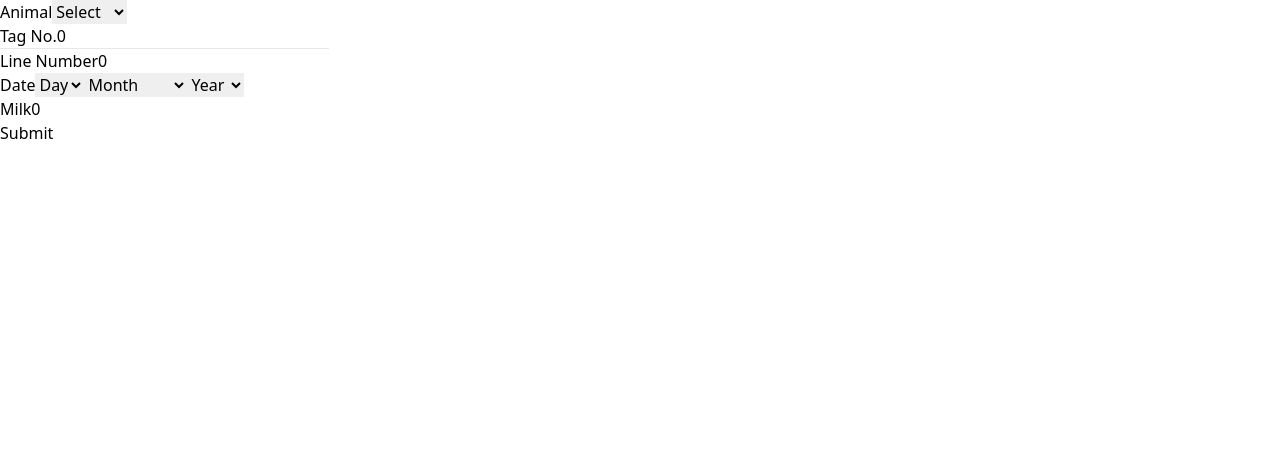
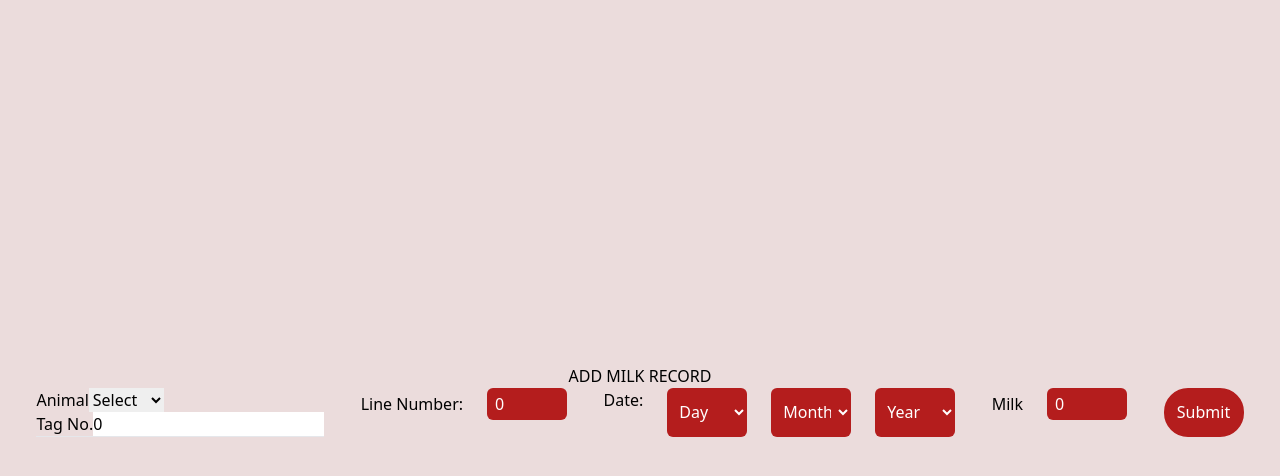
Before and after one commit to Adarshb2000/Dairy, a React (Vite) app in the folder Frontend/: page /add-milk in a window 1280 px wide. Shown: the top 476 px of the page. Built offline with nearby package versions, Linux system fonts and the light colour scheme.

Commit message:
still css

```diff
--- a/Frontend/package.json
+++ b/Frontend/package.json
@@ -24,7 +24,7 @@
     "tailwindcss": "^3.0.18"
   },
   "scripts": {
-    "dev": "parcel src/index.html",
+    "dev": "parcel src/index.html --host 192.168.1.65",
     "format": "prettier --write \"src/**/*.{js,jsx}\"",
     "lint": "eslint \"src/**/*.{js,jsx}\" --quiet"
   },
--- a/Frontend/src/AddDiseaseRecord.js
+++ b/Frontend/src/AddDiseaseRecord.js
@@ -1,4 +1,4 @@
-import DiseaseForm from './diseaseForm'
+import DiseaseForm from './DiseaseForm'
 
 const AddDiseaseRecord = () => {
   return (
--- a/Frontend/src/AddMilkRecord.js
+++ b/Frontend/src/AddMilkRecord.js
@@ -1,99 +1,11 @@
-import { useNavigate, useParams } from 'react-router-dom'
-import { useState } from 'react'
-import SelectElement from './SelectElement'
-import DateElement from './DateElement'
-import { logDetails, objectForSubmission } from './Helper'
-import { DataBaseError, TokenError } from './CustomErrors'
+import MilkForm from './MilkForm'
 
 const AddMilkRecord = () => {
-  const parameters = useParams()
-  const [lineNumber, setLineNumber] = useState(0)
-  const [milk, setMilk] = useState(0)
-  const [animal, setAnimal] = useState(parameters.animal || '')
-  const navigate = useNavigate()
-  const [tag, setTag] = useState(parameters.tag || 0)
-  const [loading, setLoading] = useState(false)
-  const formSubmission = async (e) => {
-    e.preventDefault()
-    setLoading(true)
-    try {
-      const res = await logDetails(
-        `/add-milk/${animal}/${tag}`,
-        objectForSubmission(e.target)
-      )
-      window.location.reload()
-    } catch (e) {
-      if (e instanceof TokenError) {
-        alert('not logged in')
-        logout(navigate)
-      } else if (e instanceof DataBaseError) {
-        alert('No such record found')
-        navigate(`/new-record/${animal}/${tag}`, { replace: true })
-      }
-    }
-  }
-  return loading ? (
-    <>Loading...</>
-  ) : (
-    <div>
-      <form onSubmit={formSubmission}>
-        {Object.keys(parameters).length === 0 ? (
-          <div>
-            <SelectElement
-              label="Animal"
-              name="animal"
-              defaultValue={''}
-              options={[
-                ['Cow', 'cow'],
-                ['Buffalo', 'buffalo'],
-              ]}
-            />
-            <label htmlFor="tag">
-              Tag No.
-              <input
-                onChange={(e) => setTag(e.target.value)}
-                value={tag}
-                id="tag"
-                name="tag"
-                type="number"
-              />
-            </label>
-            <hr />
-          </div>
-        ) : (
-          <></>
-        )}
-        <label htmlFor="lineNumber">
-          {' '}
-          Line Number
-          <input
-            type="number"
-            value={lineNumber}
-            name="lineNumber"
-            step={1}
-            min={0}
-            onChange={({ target }) => setLineNumber(target.value)}
-          />
-        </label>
-        <br />
-        <DateElement label="Date" name="date" />
-        <label htmlFor="milk">
-          {' '}
-          Milk
-          <input
-            type="number"
-            value={milk}
-            name="milk"
-            step={0.25}
-            min={0}
-            onChange={({ target: { value } }) => setMilk(value)}
-          />
-        </label>
-        <br />
-        <button type="submit"> Submit </button>
-      </form>
+  return (
+    <div className="wrapper">
+      <h1>ADD MILK RECORD</h1>
+      <MilkForm />
     </div>
   )
 }
-
 export default AddMilkRecord
--- a/Frontend/src/Helper.js
+++ b/Frontend/src/Helper.js
@@ -27,6 +27,10 @@ const objectForSubmission = (form, obj = {}) => {
   return Object.assign(
     Object.fromEntries(
       Array.from(form.getElementsByTagName('input')).map((element) => {
+        if (element.required) {
+          if (element.value === '' || element.value === '0')
+            throw new Error(`${element.name} required`)
+        }
         switch (element.type) {
           case 'number':
             return [element.name, parseFloat(element.value)]
--- a/Frontend/src/Home.js
+++ b/Frontend/src/Home.js
@@ -64,7 +64,7 @@ const Home = () => {
       <br />
       <hr />
       <br />
-      <Link to="/add-milk">check here</Link>
+      <Link to="/add-milk">add milk record</Link>
       <button
         className="buttons2"
         onClick={() => {
--- /dev/null
+++ b/Frontend/src/MilkForm.js
@@ -0,0 +1,99 @@
+import { useNavigate, useParams } from 'react-router-dom'
+import { useState } from 'react'
+import SelectElement from './SelectElement'
+import DateElement from './DateElement'
+import { logDetails, objectForSubmission } from './Helper'
+import { DataBaseError, TokenError } from './CustomErrors'
+
+const MilkForm = () => {
+  const parameters = useParams()
+  const [lineNumber, setLineNumber] = useState(0)
+  const [milk, setMilk] = useState(0)
+  const [animal, setAnimal] = useState(parameters.animal || '')
+  const navigate = useNavigate()
+  const [tag, setTag] = useState(parameters.tag || 0)
+  const [loading, setLoading] = useState(false)
+  const formSubmission = async (e) => {
+    e.preventDefault()
+    setLoading(true)
+    try {
+      const res = await logDetails(
+        `/add-milk/${animal}/${tag}`,
+        objectForSubmission(e.target)
+      )
+      window.location.reload()
+    } catch (e) {
+      if (e instanceof TokenError) {
+        alert('not logged in')
+        logout(navigate)
+      } else if (e instanceof DataBaseError) {
+        alert('No such record found')
+        navigate(`/new-record/${animal}/${tag}`, { replace: true })
+      }
+    }
+  }
+  return loading ? (
+    <>Loading...</>
+  ) : (
+    <form className="box4 " onSubmit={formSubmission}>
+      {Object.keys(parameters).length === 0 ? (
+        <div>
+          <SelectElement
+            label="Animal"
+            name="animal"
+            defaultValue={''}
+            options={[
+              ['Cow', 'cow'],
+              ['Buffalo', 'buffalo'],
+            ]}
+          />
+          <label htmlFor="tag">
+            Tag No.
+            <input
+              onChange={(e) => setTag(e.target.value)}
+              value={tag}
+              id="tag"
+              name="tag"
+              type="number"
+            />
+          </label>
+          <hr />
+        </div>
+      ) : (
+        <></>
+      )}
+      <label htmlFor="lineNumber">
+        {' '}
+        Line Number:
+        <input
+          className="inputs w-20"
+          type="number"
+          value={lineNumber}
+          name="lineNumber"
+          step={1}
+          min={0}
+          onChange={({ target }) => setLineNumber(target.value)}
+        />
+      </label>
+      <DateElement label="Date:" name="date" className="inputs w-20" />
+      <label htmlFor="milk">
+        Milk
+        <input
+          className="inputs w-20"
+          type="number"
+          value={milk}
+          name="milk"
+          step={0.25}
+          min={0}
+          onChange={({ target: { value } }) => setMilk(value)}
+        />
+      </label>
+      <button className="buttons" type="submit">
+        {' '}
+        Submit{' '}
+      </button>
+    </form>
+  )
+}
+
+export default MilkForm
--- a/Frontend/src/NewRecord.js
+++ b/Frontend/src/NewRecord.js
@@ -2,7 +2,7 @@ import { useState, useRef } from 'react'
 import { Navigate, useNavigate } from 'react-router-dom'
 import { logDetails, logout, objectForSubmission } from './Helper'
 import DateElement from './DateElement'
-import { DataBaseError, TokenError } from './CustomErrors'
+import { TokenError } from './CustomErrors'
 import SelectElement from './SelectElement'
 const NewRecord = () => {
   const navigate = useNavigate()
@@ -22,10 +22,16 @@ const NewRecord = () => {
         className="box0 bigbox w-5/6 bg-white"
         onSubmit={(event) => {
           event.preventDefault()
+          var object
+          try {
+            object = objectForSubmission(event.target, {
+              comments: comments.current,
+            })
+          } catch (e) {
+            alert(e.message)
+            return
+          }
           setLoading(true)
-          const object = objectForSubmission(event.target, {
-            comments: comments.current,
-          })
           logDetails('/new-record', object)
             .then(console.log)
             .catch((e) => {
@@ -42,6 +48,7 @@ const NewRecord = () => {
         <SelectElement
           name="animal"
           label="Animal:"
+          required={true}
           options={[
             ['Cow', 'cow'],
             ['Buffalo', 'buffalo'],
@@ -52,11 +59,13 @@ const NewRecord = () => {
           Tag No.:
           <input
             className="inputs w-20"
+            required={true}
             onChange={(e) => setTag(e.target.value)}
             value={tag}
             id="tag"
             name="tag"
             type="number"
+            min={0}
           />
         </label>
         <label htmlFor="seller">
@@ -133,7 +142,9 @@ const NewRecord = () => {
             </button>
           </div>
         </label>
-        <button type="submit">Submit</button>
+        <button className="buttons justify-self-center" type="submit">
+          Submit
+        </button>
       </form>
     </div>
   )
--- a/Frontend/src/SearchRecord.js
+++ b/Frontend/src/SearchRecord.js
@@ -4,7 +4,7 @@ import { DataBaseError, TokenError } from './CustomErrors'
 import { logout } from './Helper'
 import { api } from './config'
 import DiseaseForm from './DiseaseForm'
-import AddMilkRecord from './AddMilkRecord'
+import MilkForm from './MilkForm'
 
 const fetchDetails = async (animal, tag) => {
   const token = localStorage.getItem('token')
@@ -32,7 +32,7 @@ const SearchRecord = () => {
   const { animal, tag } = useParams()
   const [loading, setLoading] = useState(true)
   const [addDisease, setAddDisease] = useState(true)
-  const [addMilk, setAddMilk] = useState(true)
+  const [addMilk, setAddMilk] = useState(false)
   const details = useRef(null)
 
   const navigate = useNavigate()
@@ -58,7 +58,8 @@ const SearchRecord = () => {
   return loading ? (
     <>Loading</>
   ) : (
-    <div>
+    <div className="wrapper">
+      <div className="box0 bigbox w-5/6 bg-white justify-center">
         <h1>
           Tag number: {animal} {details.current.tag}
         </h1>
@@ -76,13 +77,19 @@ const SearchRecord = () => {
         <div hidden={addDisease}>
           <DiseaseForm disease={false} />
         </div>
-      <br />
-      <button onClick={() => setAddMilk(!addMilk)}>Add Milk</button>
+        <div className="flex flex-col justify-center">
+          <button
+            className="buttons2 w-24"
+            onClick={() => setAddMilk(!addMilk)}
+          >
+            Add Milk
+          </button>
           <div hidden={addMilk}>
-        <AddMilkRecord />
+            <MilkForm />
           </div>
-      <br />
+        </div>
         <Link to={'/'}>Home</Link>
+      </div>
     </div>
   )
 }
--- a/Frontend/src/SelectElement.js
+++ b/Frontend/src/SelectElement.js
@@ -6,6 +6,7 @@ const SelectElement = ({
   label,
   defaultValue = '',
   className = '',
+  required = false,
 }) => {
   const [variable, setVariable] = useState(defaultValue)
 
@@ -26,6 +27,7 @@ const SelectElement = ({
           onBlur={({ target }) => setVariable(target.value)}
           value={variable}
           className={className}
+          required={required}
         >
           <option value="" disabled>
             Select
--- a/Frontend/src/index.css
+++ b/Frontend/src/index.css
@@ -41,6 +41,14 @@
   justify-content: space-evenly;
   @apply sm:flex-row sm:justify-evenly sm:h-auto;
 }
+.box4 {
+  display: flex;
+  flex-direction: column;
+  width: 100%;
+  height: max-content;
+  justify-content: space-evenly;
+  @apply sm:flex-row sm:justify-evenly sm:h-auto;
+}
 .datebox {
   display: flex;
   flex-direction: column;
@@ -63,7 +71,6 @@
   display: flex;
   flex-direction: column;
   justify-content: space-evenly;
-  align-items: left;
   padding-left: 10%;
 
   border-radius: 10px;
```
Lines whose indentation alone changed are shown as unchanged.
